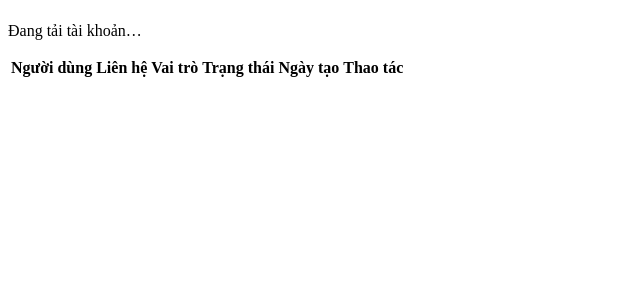
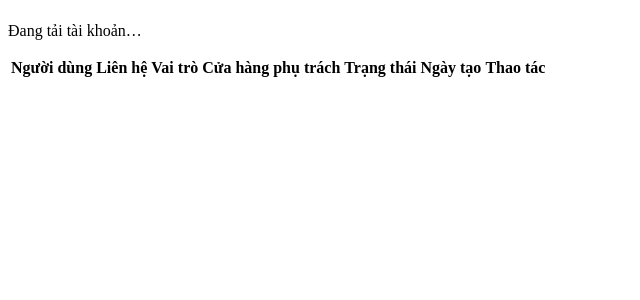
Before and after one commit to NgocYuh/UTEGear, a Python web app: template src/main/resources/templates/admin/users/list.html in a window 1280 px wide. Shown: the part 58-358 px from the top of the page, without its empty margins (0-640 px from the left). Run offline with Jinja, Linux system fonts and the light colour scheme; the template is opened without the code that fills it, so the values that code supplies are empty.

Commit message:
fix: label employee store assignment

```diff
--- a/src/main/resources/templates/admin/users/list.html
+++ b/src/main/resources/templates/admin/users/list.html
@@ -5,7 +5,7 @@
 <main layout:fragment="content" class="admin-content-wrapper" data-admin-page="users">
     <header class="admin-page-header"><div class="admin-page-header-info"><h1 class="admin-page-title">Quản lý tài khoản</h1></div></header>
     <p data-admin-status role="status" aria-live="polite">Đang tải tài khoản…</p>
-    <section class="admin-panel"><div class="admin-table-container"><table class="admin-table"><thead><tr><th>Người dùng</th><th>Liên hệ</th><th>Vai trò</th><th>Trạng thái</th><th>Ngày tạo</th><th class="text-end">Thao tác</th></tr></thead><tbody data-admin-rows></tbody></table></div><p data-admin-empty hidden>Chưa có tài khoản trong hệ thống.</p></section>
+    <section class="admin-panel"><div class="admin-table-container"><table class="admin-table"><thead><tr><th>Người dùng</th><th>Liên hệ</th><th>Vai trò</th><th>Cửa hàng phụ trách</th><th>Trạng thái</th><th>Ngày tạo</th><th class="text-end">Thao tác</th></tr></thead><tbody data-admin-rows></tbody></table></div><p data-admin-empty hidden>Chưa có tài khoản trong hệ thống.</p></section>
 </main>
 </body>
 </html>
```
